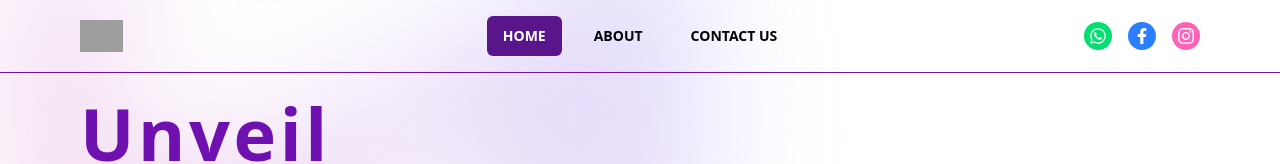
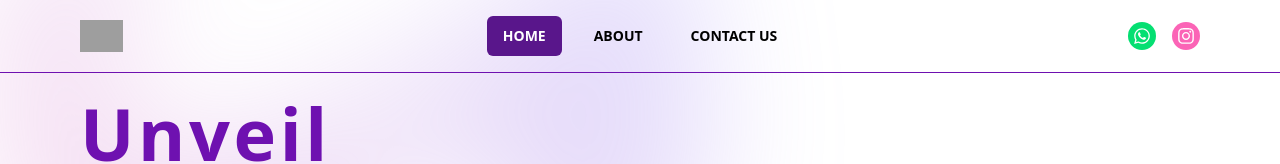
Before and after one commit to AhmadMahmoodRana-dev/Zartaaj, a React (Vite) app: page / in a window 1280 px wide. Shown: the top 164 px of the page. Built offline with nearby package versions, Linux system fonts and the light colour scheme; grey boxes are pictures that could not be loaded.

Commit message:
instagram link attach

```diff
--- a/src/components/Navbar.jsx
+++ b/src/components/Navbar.jsx
@@ -72,16 +72,9 @@ export default function Navbar() {
             >
               <FaWhatsapp size={18} color="white" />
             </a>
+
             <a
-              href="https://wa.me/923008878690"
-              target="_blank"
-              rel="noopener noreferrer"
-              className="w-7 h-7 bg-blue-500 flex justify-center items-center rounded-full"
-            >
-              <FaFacebookF size={16} color="white" />
-            </a>
-            <a
-              href="https://wa.me/923008878690"
+              href="https://www.instagram.com/zartaajcosmeticsofficial?igsh=a2diY2tzb284emFx"
               target="_blank"
               rel="noopener noreferrer"
               className="w-7 h-7 bg-pink-400 flex justify-center items-center rounded-full"
@@ -148,16 +141,9 @@ export default function Navbar() {
                   >
                     <FaWhatsapp size={18} color="white" />
                   </a>
+
                   <a
-                    href="https://wa.me/923248988989"
-                    target="_blank"
-                    rel="noopener noreferrer"
-                    className="w-7 h-7 bg-blue-500 flex justify-center items-center rounded-full"
-                  >
-                    <FaFacebookF size={16} color="white" />
-                  </a>
-                  <a
-                    href="https://wa.me/923248988989"
+                    href="https://www.instagram.com/zartaajcosmeticsofficial?igsh=a2diY2tzb284emFx"
                     target="_blank"
                     rel="noopener noreferrer"
                     className="w-7 h-7 bg-pink-400 flex justify-center items-center rounded-full"
```
